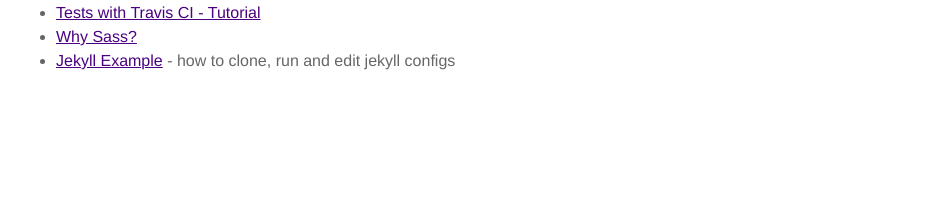
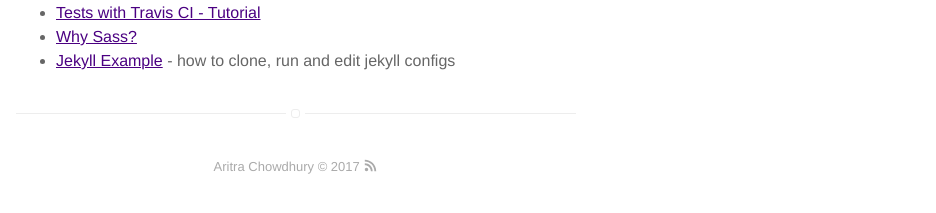
Before and after one commit to AriChow/AriChow.github.io, a Jekyll site: the page built from FAQ.md, in a window 1280 px wide. Shown: the part 314-527 px from the top of the page, without its empty margins (344-1280 px from the left). Built offline with Jekyll 4.4.1, drawn with Linux system fonts in a browser that asks for light colours; our own code applies the rules of GitHub Pages for plain Markdown files.

Commit message:
change blog

```diff
--- a/_includes/footer.html
+++ b/_includes/footer.html
@@ -1,8 +1,7 @@
-<!-- <footer class="footer-main">
+<footer class="footer-main">
     {{ site.name }} © {{ site.time | date: '%Y' }} <a class="link" href="{{ site.url }}/feed.xml" target="_blank"><svg class="icon icon-rss"><use xlink:href="#icon-rss"></use></svg></a>
 
-    <p class="extra">
+<!--     <p class="extra">
         <a class="link" href="https://github.com/sergiokopplin/indigo">Indigo theme</a> by <a class="link" href="http://koppl.in">Kopplin</a>
-    </p>
+    </p> -->
 </footer>
- -->
```
